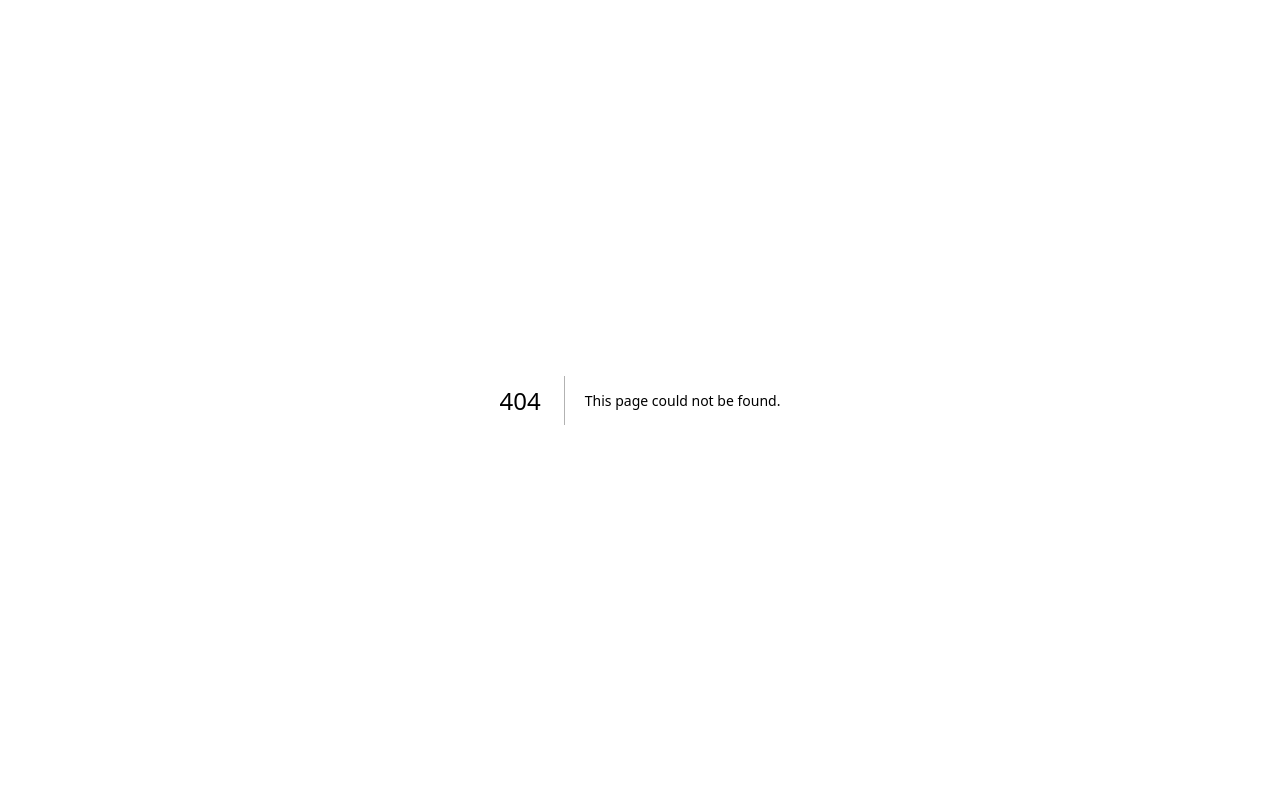
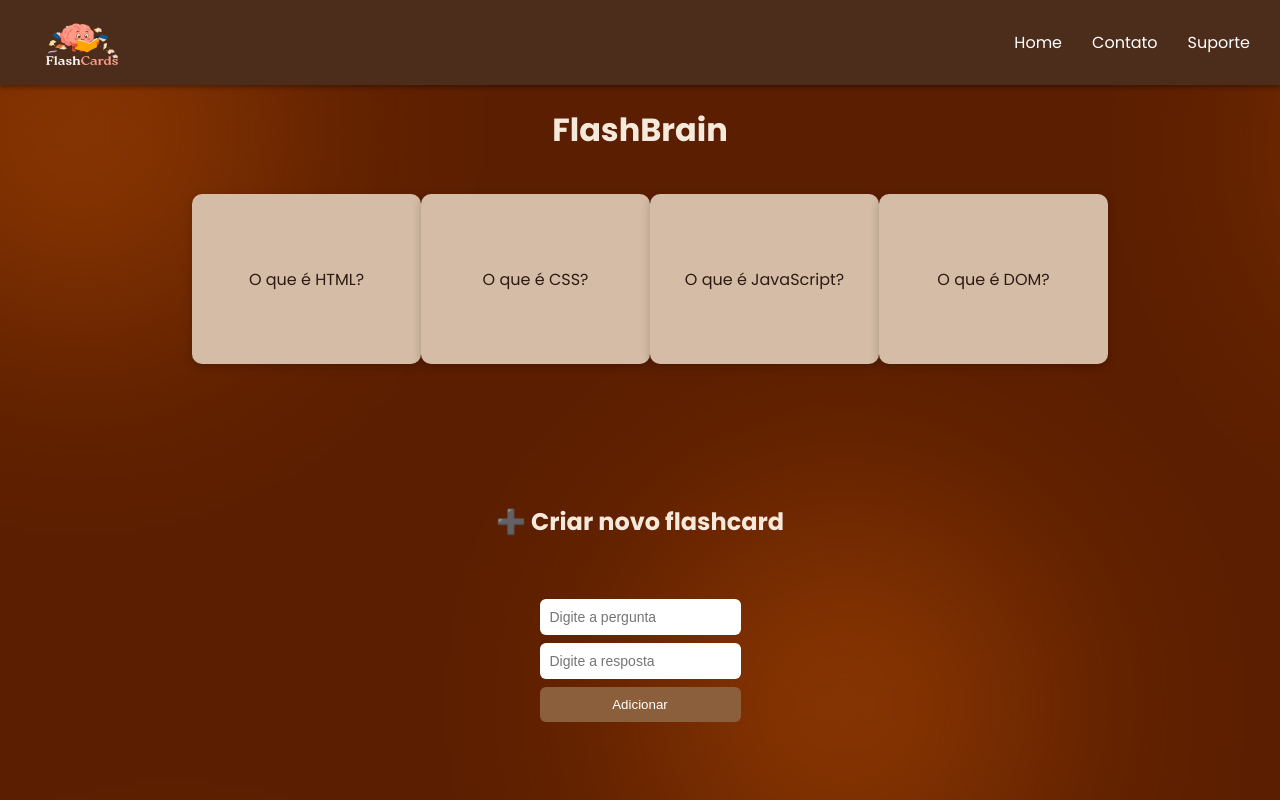
Before and after one commit to PedroNunes-Dev67/Flash-Brain, a Next.js app: page /pages/game-flash in a window 1280 px wide. Before the commit this address had no page. Built offline with nearby package versions, Linux system fonts and the light colour scheme.

Commit message:
criando o jogo flash-card

```diff
--- /dev/null
+++ b/app/pages/game-flash/Flashcard.jsx
@@ -0,0 +1,16 @@
+"use client";
+
+import { useState } from "react";
+
+export default function Flashcard({ pergunta, resposta }) {
+  const [flip, setFlip] = useState(false);
+
+  return (
+    <div className={`flashcard ${flip ? "flip" : ""}`} onClick={() => setFlip(!flip)}>
+      <div className="inner">
+        <div className="front">{pergunta}</div>
+        <div className="back">{resposta}</div>
+      </div>
+    </div>
+  );
+}
--- /dev/null
+++ b/app/pages/game-flash/page.jsx
@@ -0,0 +1,65 @@
+"use client";
+
+import "./style.css";
+import { useState } from "react";
+import Flashcard from "./Flashcard";
+
+export default function Page() {
+  const [pergunta, setPergunta] = useState("");
+  const [resposta, setResposta] = useState("");
+
+  const [flashcards, setFlashcards] = useState([
+    { pergunta: "O que é HTML?", resposta: "Linguagem de marcação usada para estruturar páginas web." },
+    { pergunta: "O que é CSS?", resposta: "Linguagem usada para estilizar páginas web." },
+    { pergunta: "O que é JavaScript?", resposta: "Linguagem usada para adicionar interatividade à página." },
+    { pergunta: "O que é DOM?", resposta: "É a representação da estrutura de um documento HTML." }
+  ]);
+
+  function adicionarFlashcard(e) {
+    e.preventDefault();
+
+    if (!pergunta.trim() || !resposta.trim()) return;
+
+    setFlashcards([...flashcards, { pergunta, resposta }]);
+    setPergunta("");
+    setResposta("");
+  }
+
+  return (
+    <div className="container">
+      <h1>FlashBrain</h1>
+
+      <div className="flashcards-container">
+        {flashcards.map((card, index) => (
+          <Flashcard
+            key={index}
+            pergunta={card.pergunta}
+            resposta={card.resposta}
+          />
+        ))}
+      </div>
+
+      <h2>➕ Criar novo flashcard</h2>
+
+      <form onSubmit={adicionarFlashcard}>
+        <input
+          type="text"
+          placeholder="Digite a pergunta"
+          value={pergunta}
+          onChange={(e) => setPergunta(e.target.value)}
+          required
+        />
+
+        <input
+          type="text"
+          placeholder="Digite a resposta"
+          value={resposta}
+          onChange={(e) => setResposta(e.target.value)}
+          required
+        />
+
+        <button type="submit">Adicionar</button>
+      </form>
+    </div>
+  );
+}
--- /dev/null
+++ b/app/pages/game-flash/style.css
@@ -0,0 +1,99 @@
+
+
+.container {
+  text-align: center;
+  width:100%;
+  margin-top: 0;
+  display: flex;
+  justify-content: center;
+  align-items: center;
+  gap: 20px;
+  flex-direction: column;
+}
+
+h1 {
+  margin-bottom: 20px;
+  color: #f5e9dc;
+}
+
+.flashcards-container {
+  display: grid;
+  width: 70%;
+  grid-template-columns: repeat(auto-fit, minmax(200px, 1fr));
+  gap: 20px;
+  margin-bottom: 60px;
+}
+
+.flashcard {
+  width: 100%;
+  height: 150px;
+  perspective: 1000px;
+}
+
+.flashcard .inner {
+  position: relative;
+  width: 100%;
+  height: 100%;
+  transition: transform 0.6s;
+  transform-style: preserve-3d;
+  cursor: pointer;
+}
+
+.flashcard.flip .inner {
+  transform: rotateY(180deg);
+}
+
+.front, .back {
+  position: absolute;
+  width: 100%;
+  height: 100%;
+  backface-visibility: hidden;
+  background: #d4bca6;
+  border-radius: 10px;
+  box-shadow: 0 3px 10px rgba(0, 0, 0, 0.2);
+  display: flex;
+  justify-content: center;
+  align-items: center;
+  font-size: 16px;
+  padding: 10px;
+  color: #2e1a12;
+}
+
+.back {
+  transform: rotateY(180deg);
+  background: #e7cdb8;
+}
+
+h2 {
+  color: #f5e9dc;
+  margin-top: 80px;
+}
+
+form {
+  display: flex;
+  flex-direction: column;
+  gap: 8px;
+  margin-top: 20px;
+}
+
+input {
+  padding: 10px;
+  border-radius: 6px;
+  border: none;
+  outline: none;
+  font-size: 14px;
+}
+
+form button {
+  background: #8b5e3c;
+  color: white;
+  border: none;
+  border-radius: 6px;
+  padding: 10px;
+  cursor: pointer;
+  transition: background 0.3s;
+}
+
+form button:hover {
+  background: #5e3e27;
+}
```
